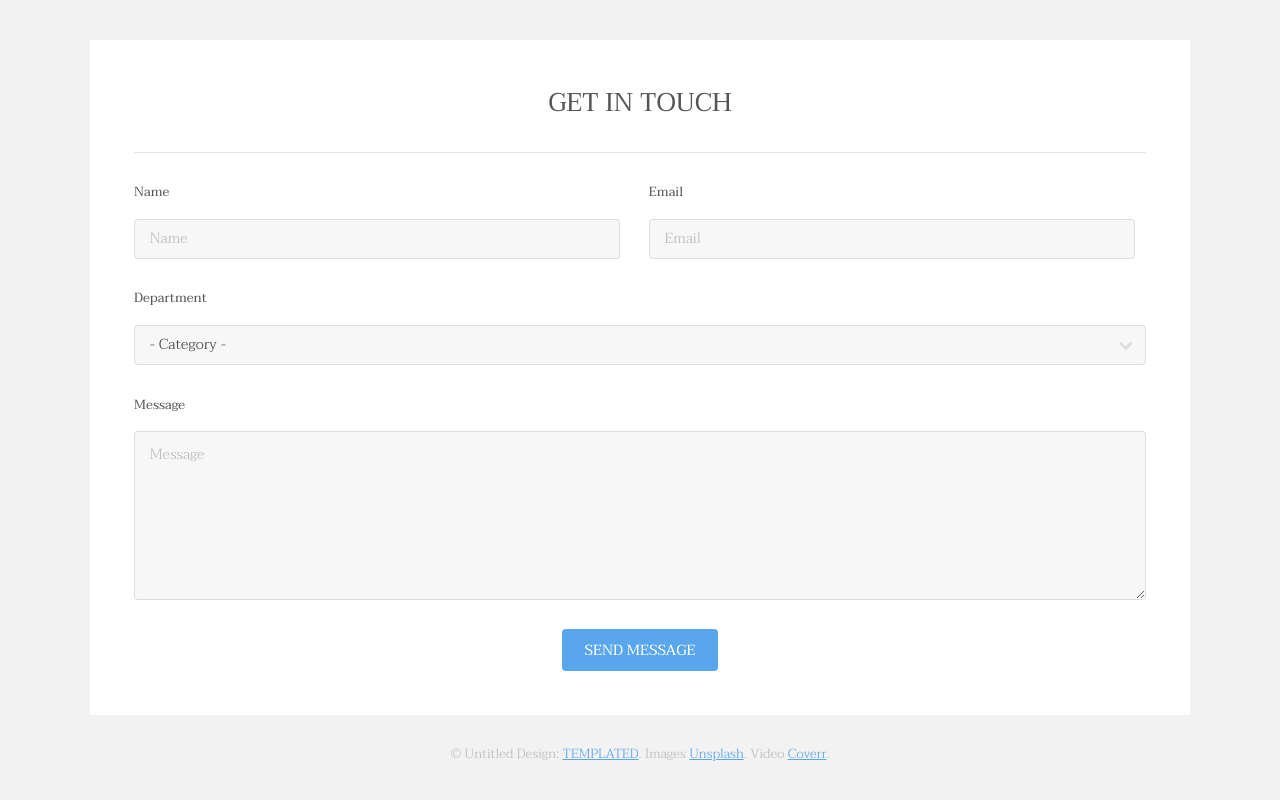
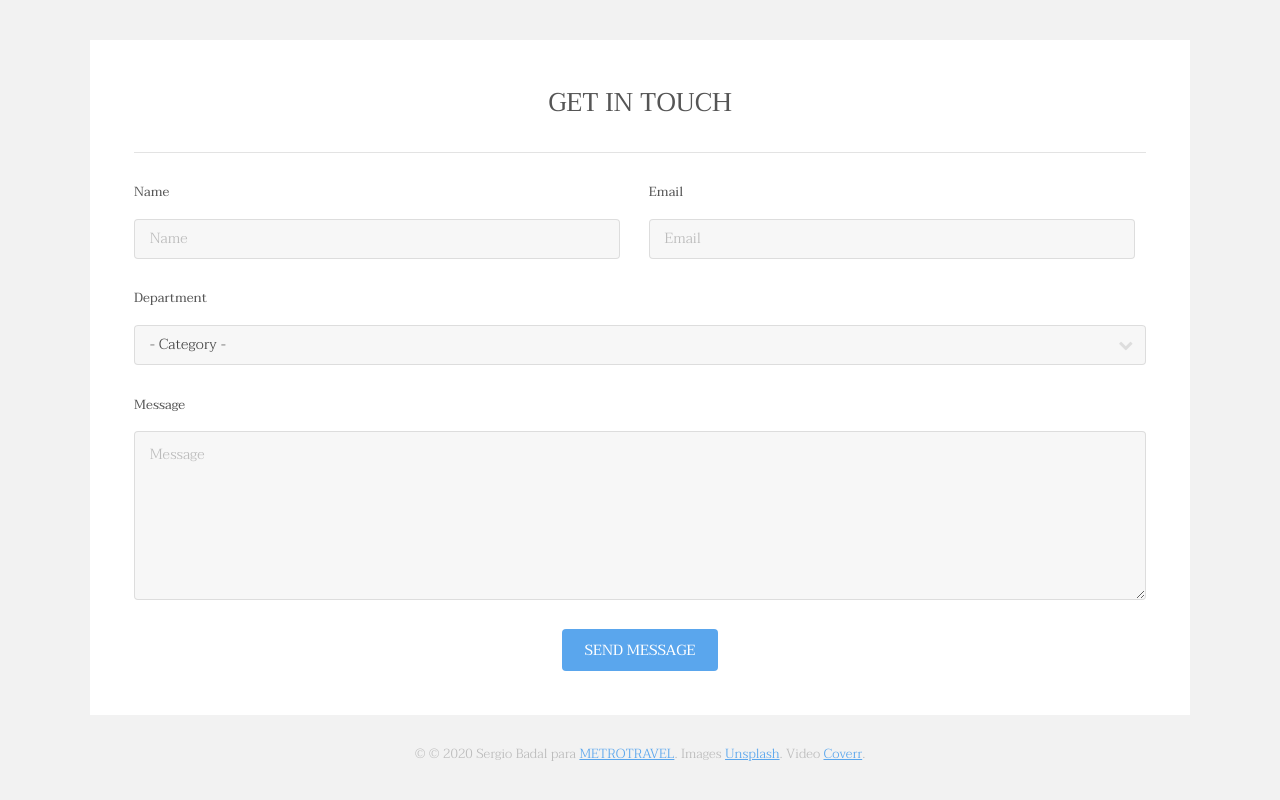
Before and after one commit to Logen9dedos/-04_REP_METROPOLITA, a plain HTML site: page index.html in a window 1280 px wide. Shown: the part 3231-4031 px from the top of the page. Drawn offline with Linux system fonts and the light colour scheme.

Commit message:
cambios en el pie de página por JOSE

```diff
--- a/index.html
+++ b/index.html
@@ -194,7 +194,7 @@
 						</div>
 					</section>
 					<div class="copyright">
-						&copy; Untitled Design: <a href="https://templated.co/">TEMPLATED</a>. Images <a href="https://unsplash.com/">Unsplash</a>. Video <a href="http://coverr.co/">Coverr</a>.
+						&copy; © 2020 Sergio Badal para  <a href="https://templated.co/">METROTRAVEL</a>. Images <a href="https://unsplash.com/">Unsplash</a>. Video <a href="http://coverr.co/">Coverr</a>.
 					</div>
 				</div>
 			</footer>
```
